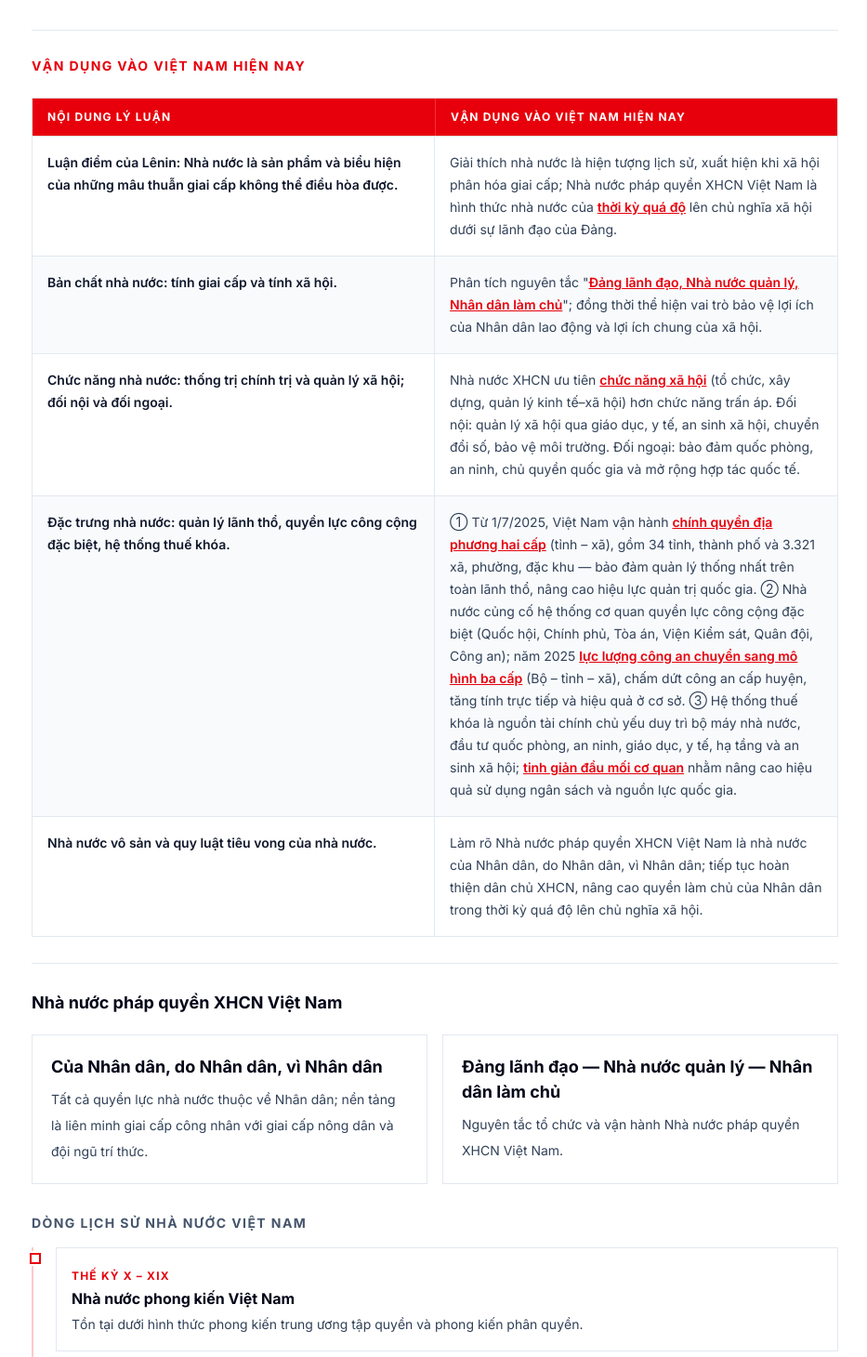
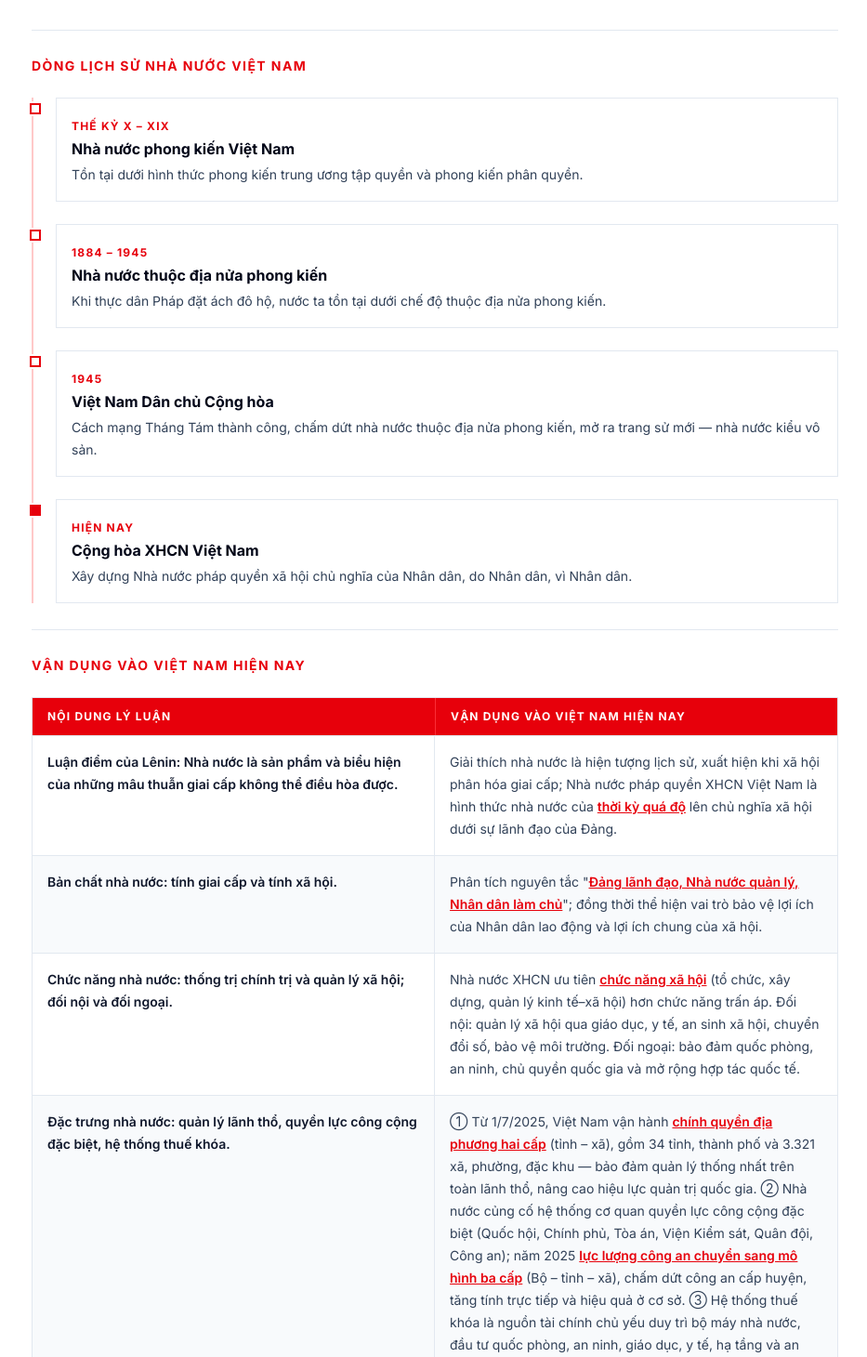
Before and after one commit to phanhoangs26/MLN122, a React (Vite) app: page /vietnam in a window 1280 px wide. Shown: the part 1050-2510 px from the top of the page at 93% size, without its empty margins (298-1231 px from the left). Built offline with nearby package versions, Linux system fonts and the light colour scheme.

Commit message:
fix: move lich-su section between co-so and van-dung-ly-luan, remove duplicate

```diff
--- a/src/app/pages/VietnamState.tsx
+++ b/src/app/pages/VietnamState.tsx
@@ -21,11 +21,11 @@ import {
 const outline = [
   { id: 'mo-dau', label: 'Mở đầu' },
   { id: 'co-so', label: 'Cơ sở lý luận' },
+  { id: 'lich-su', label: 'Dòng lịch sử' },
   { id: 'van-dung-ly-luan', label: 'Vận dụng vào Việt Nam' },
   { id: 'van-dung', label: 'NNPQ XHCN VN' },
   { id: 'dai-hoi', label: 'Đại hội XIV' },
   { id: 'thuc-tien', label: 'Thực tiễn' },
-  { id: 'lich-su', label: 'Dòng lịch sử' },
   { id: 'nhan-xet', label: 'Nhận xét' },
   { id: 'lien-he', label: 'Liên hệ Lênin' },
   { id: 'ket-luan', label: 'Kết luận' },
@@ -83,6 +83,26 @@ export default function VietnamState() {
             </div>
           </motion.section>
 
+          {/* Dòng lịch sử nhà nước Việt Nam */}
+          <motion.section id="lich-su" initial={{ opacity: 0, y: 12 }} animate={{ opacity: 1, y: 0 }}
+            transition={{ delay: 0.07 }} className="border-b border-slate-200 py-7">
+            <h2 className="mb-6 text-sm font-black uppercase tracking-widest text-red-600">Dòng lịch sử nhà nước Việt Nam</h2>
+            <div className="relative border-l-2 border-red-200 pl-6 space-y-6">
+              {history.map((h, i) => (
+                <div key={h.title} className="relative">
+                  <span className="absolute -left-[1.85rem] top-1 flex h-4 w-4 items-center justify-center bg-white">
+                    <span className={`h-3 w-3 ${i === history.length - 1 ? 'bg-red-600' : 'border-2 border-red-600 bg-white'}`} />
+                  </span>
+                  <div className="border border-slate-200 bg-white p-4">
+                    <span className="text-xs font-black uppercase tracking-widest text-red-600">{h.year}</span>
+                    <div className="mt-0.5 font-black text-slate-950">{h.title}</div>
+                    <p className="mt-1 text-sm leading-6 text-slate-700">{h.text}</p>
+                  </div>
+                </div>
+              ))}
+            </div>
+          </motion.section>
+
           {/* Vận dụng vào Việt Nam hiện nay — bảng đối chiếu lý luận */}
           <motion.section id="van-dung-ly-luan" initial={{ opacity: 0, y: 12 }} animate={{ opacity: 1, y: 0 }}
             transition={{ delay: 0.08 }} className="border-b border-slate-200 py-7">
@@ -127,24 +147,6 @@ export default function VietnamState() {
                 </div>
               ))}
             </div>
-
-            <h3 className="mb-4 mt-8 text-sm font-black uppercase tracking-widest text-slate-600">
-              Dòng lịch sử nhà nước Việt Nam
-            </h3>
-            <div className="relative border-l-2 border-red-200 pl-6 space-y-6">
-              {history.map((h, i) => (
-                <div key={h.title} className="relative">
-                  <span className="absolute -left-[1.85rem] top-1 flex h-4 w-4 items-center justify-center bg-white">
-                    <span className={`h-3 w-3 ${i === history.length - 1 ? 'bg-red-600' : 'border-2 border-red-600 bg-white'}`} />
-                  </span>
-                  <div className="border border-slate-200 bg-white p-4">
-                    <span className="text-xs font-black uppercase tracking-widest text-red-600">{h.year}</span>
-                    <div className="mt-0.5 font-black text-slate-950">{h.title}</div>
-                    <p className="mt-1 text-sm leading-6 text-slate-700">{h.text}</p>
-                  </div>
-                </div>
-              ))}
-            </div>
           </motion.section>
 
           {/* Đại hội XIV */}
@@ -184,26 +186,6 @@ export default function VietnamState() {
             <p className="mt-4 text-xs text-slate-500">
               {adminReformMeta.resolution}, hiệu lực {adminReformMeta.effectiveDate}.
             </p>
-          </motion.section>
-
-          {/* Dòng lịch sử — bổ trợ */}
-          <motion.section id="lich-su" initial={{ opacity: 0, y: 12 }} animate={{ opacity: 1, y: 0 }}
-            transition={{ delay: 0.22 }} className="border-b border-slate-200 py-7">
-            <h2 className="mb-6 text-sm font-black uppercase tracking-widest text-red-600">Dòng lịch sử nhà nước Việt Nam</h2>
-            <div className="relative border-l-2 border-red-200 pl-6 space-y-6">
-              {history.map((h, i) => (
-                <div key={h.title} className="relative">
-                  <span className="absolute -left-[1.85rem] top-1 flex h-4 w-4 items-center justify-center bg-white">
-                    <span className={`h-3 w-3 ${i === history.length - 1 ? 'bg-red-600' : 'border-2 border-red-600 bg-white'}`} />
-                  </span>
-                  <div className="border border-slate-200 bg-white p-4">
-                    <span className="text-xs font-black uppercase tracking-widest text-red-600">{h.year}</span>
-                    <div className="mt-0.5 font-black text-slate-950">{h.title}</div>
-                    <p className="mt-1 text-sm leading-6 text-slate-700">{h.text}</p>
-                  </div>
-                </div>
-              ))}
-            </div>
           </motion.section>
 
           {/* Nhận xét */}
```
